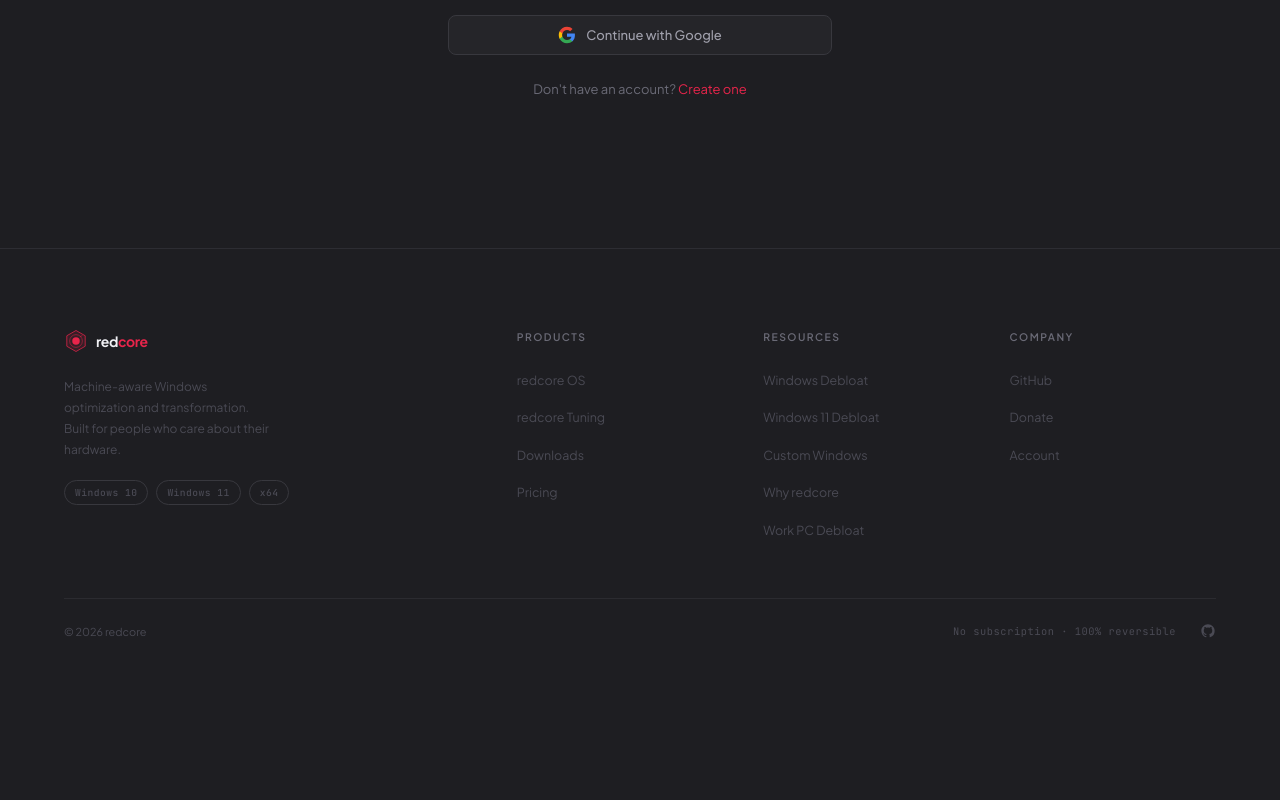
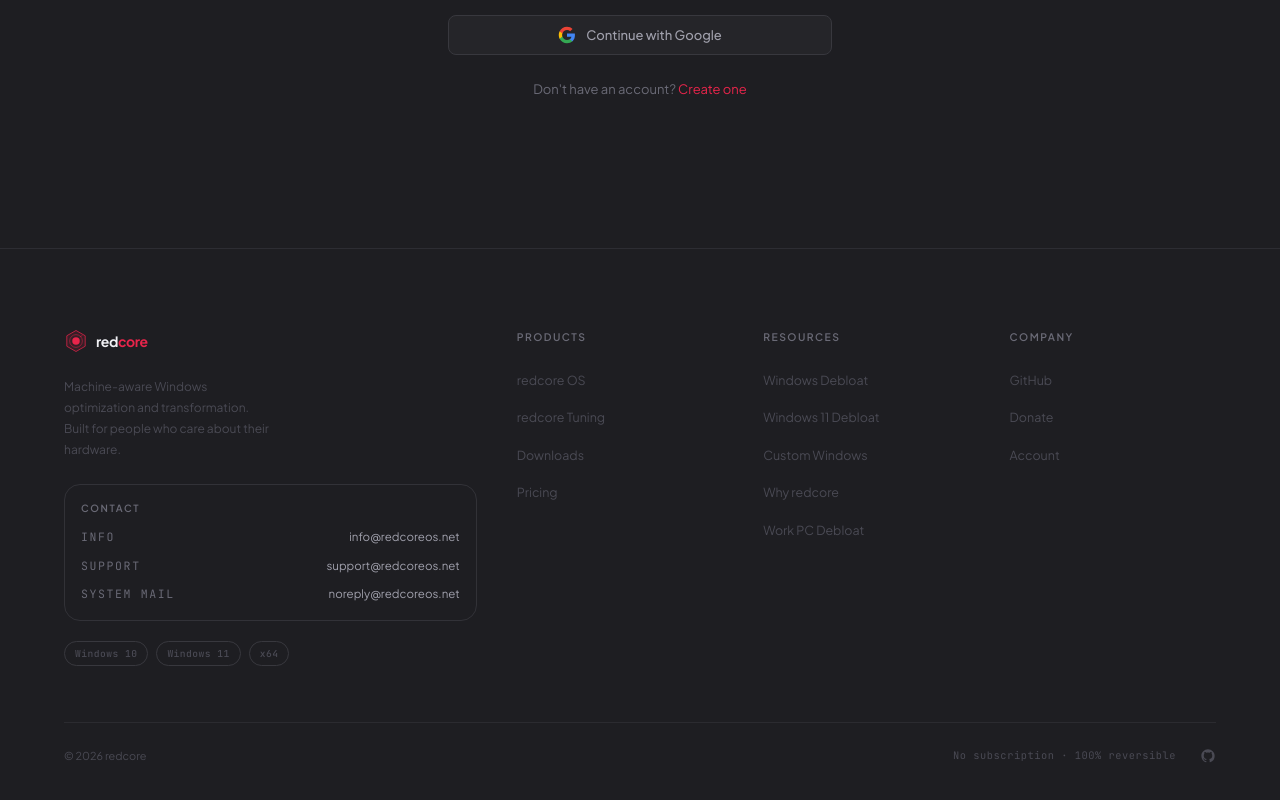
Before and after one commit to redpersongpt/redcoreOS, a Next.js app in the folder apps/web/: page /login in a window 1280 px wide. Shown: the part 552-1352 px from the top of the page. Before the commit the page ends 1272 px from the top, so only its background shows below. Built offline with nearby package versions, Linux system fonts and the light colour scheme; no server answers.

Commit message:
web: wire self-hosted mail and align favicon

```diff
--- a/apps/web/package.json
+++ b/apps/web/package.json
@@ -21,6 +21,7 @@
     "nanoid": "^5.1.7",
     "next": "16.2.1",
     "next-auth": "5.0.0-beta.30",
+    "nodemailer": "^7.0.13",
     "react": "19.2.4",
     "react-dom": "19.2.4",
     "stripe": "^21.0.0"
@@ -28,6 +29,7 @@
   "devDependencies": {
     "@tailwindcss/postcss": "^4",
     "@types/bcryptjs": "^3.0.0",
+    "@types/nodemailer": "^6.4.17",
     "@types/node": "^20",
     "@types/react": "^19",
     "@types/react-dom": "^19",
--- a/apps/web/src/app/layout.tsx
+++ b/apps/web/src/app/layout.tsx
@@ -40,11 +40,9 @@
   creator: "redcore",
   publisher: "redcore",
   icons: {
-    icon: [
-      { url: "/icon.svg", type: "image/svg+xml" },
-      { url: "/favicon.png", type: "image/png" },
-    ],
-    apple: "/favicon.png",
+    icon: [{ url: "/redcore-logo.png", type: "image/png" }],
+    shortcut: ["/redcore-logo.png"],
+    apple: "/redcore-logo.png",
   },
   openGraph: {
     title: "redcore — Windows Optimization & Transformation Tools",
--- a/apps/web/src/components/sections/FooterSection.tsx
+++ b/apps/web/src/components/sections/FooterSection.tsx
@@ -22,6 +22,12 @@
   { label: "Account", href: "/profile" },
 ];
 
+const contactLinks = [
+  { label: "Info", href: "mailto:info@redcoreos.net", value: "info@redcoreos.net" },
+  { label: "Support", href: "mailto:support@redcoreos.net", value: "support@redcoreos.net" },
+  { label: "System Mail", href: "mailto:noreply@redcoreos.net", value: "noreply@redcoreos.net" },
+];
+
 export function FooterSection() {
   return (
     <footer className="border-t border-border/60" role="contentinfo">
@@ -36,6 +42,28 @@
               Machine-aware Windows optimization and transformation. Built for
               people who care about their hardware.
             </p>
+            <div className="mt-6 rounded-2xl border border-border/80 bg-surface-elevated/50 p-4">
+              <p className="text-[0.62rem] font-semibold uppercase tracking-[0.16em] text-ink-tertiary">
+                Contact
+              </p>
+              <ul className="mt-3 space-y-2.5">
+                {contactLinks.map((link) => (
+                  <li key={link.label}>
+                    <a
+                      href={link.href}
+                      className="group flex items-center justify-between gap-4 text-[0.72rem] text-ink-muted transition-colors duration-150 hover:text-ink-primary"
+                    >
+                      <span className="font-mono uppercase tracking-[0.14em] text-ink-tertiary">
+                        {link.label}
+                      </span>
+                      <span className="truncate text-right text-[0.72rem] text-ink-secondary transition-colors group-hover:text-ink-primary">
+                        {link.value}
+                      </span>
+                    </a>
+                  </li>
+                ))}
+              </ul>
+            </div>
             {/* Badges */}
             <div className="mt-5 flex flex-wrap gap-2">
               {["Windows 10", "Windows 11", "x64"].map((b) => (
--- a/apps/web/src/components/sections/HeroSection.tsx
+++ b/apps/web/src/components/sections/HeroSection.tsx
@@ -255,13 +255,13 @@
                 initial={{ opacity: 0, y: 60, filter: "blur(12px)" }}
                 animate={{ opacity: 1, y: 0, filter: "blur(0px)" }}
                 transition={{ delay: 0.1, duration: 1, ease }}>
-                we hate Windows,
+                We Hate W*ndows,
               </motion.span>
               <motion.span className="block bg-gradient-to-r from-accent via-[#FF3860] to-accent bg-clip-text text-transparent"
                 initial={{ opacity: 0, y: 60, filter: "blur(12px)" }}
                 animate={{ opacity: 1, y: 0, filter: "blur(0px)" }}
                 transition={{ delay: 0.25, duration: 1, ease }}>
-                and you should too.
+                And You Should Too.
               </motion.span>
             </h1>
 
--- a/apps/web/src/lib/email.ts
+++ b/apps/web/src/lib/email.ts
@@ -1,3 +1,5 @@
+import nodemailer from "nodemailer";
+
 export interface EmailOptions {
   to: string;
   subject: string;
@@ -14,17 +16,12 @@
 const CAPTION = "#8A8198";
 
 export async function sendEmail(opts: EmailOptions): Promise<void> {
-  const isDev = process.env.NODE_ENV !== "production" || !process.env.SENDGRID_API_KEY;
+  const fromEmail = process.env.EMAIL_FROM ?? "noreply@redcoreos.net";
+  const fromName = process.env.EMAIL_FROM_NAME ?? APP_NAME;
+  const canUseSendGrid = Boolean(process.env.SENDGRID_API_KEY);
+  const canUseSendmail = process.env.SENDMAIL_ENABLED !== "false";
 
-  if (isDev) {
-    const links = [...opts.html.matchAll(/href="([^"]+)"/g)].map((m) => m[1]);
-    console.log(`\n📧  Email → ${opts.to}`);
-    console.log(`    Subject: ${opts.subject}`);
-    for (const link of links) console.log(`    Link: ${link}`);
-    console.log();
-    return;
-  }
-
+  if (canUseSendGrid) {
     const res = await fetch("https://api.sendgrid.com/v3/mail/send", {
       method: "POST",
       headers: {
@@ -34,8 +31,8 @@
       body: JSON.stringify({
         personalizations: [{ to: [{ email: opts.to }] }],
         from: {
-        email: process.env.EMAIL_FROM ?? "noreply@redcoreos.net",
-        name: process.env.EMAIL_FROM_NAME ?? APP_NAME,
+          email: fromEmail,
+          name: fromName,
         },
         subject: opts.subject,
         content: [{ type: "text/html", value: opts.html }],
@@ -46,6 +43,35 @@
       const body = await res.text().catch(() => "(no body)");
       throw new Error(`SendGrid delivery failed (${res.status}): ${body}`);
     }
+    return;
+  }
+
+  if (canUseSendmail) {
+    const transporter = nodemailer.createTransport({
+      sendmail: true,
+      newline: "unix",
+      path: process.env.SENDMAIL_BIN ?? "/usr/sbin/sendmail",
+    });
+
+    await transporter.sendMail({
+      from: `"${fromName}" <${fromEmail}>`,
+      to: opts.to,
+      subject: opts.subject,
+      html: opts.html,
+    });
+    return;
+  }
+
+  if (process.env.NODE_ENV !== "production") {
+    const links = [...opts.html.matchAll(/href="([^"]+)"/g)].map((m) => m[1]);
+    console.log(`\n📧  Email → ${opts.to}`);
+    console.log(`    Subject: ${opts.subject}`);
+    for (const link of links) console.log(`    Link: ${link}`);
+    console.log();
+    return;
+  }
+
+  throw new Error("Email delivery is not configured. Set SENDGRID_API_KEY or enable sendmail.");
 }
 
 function emailWrapper(title: string, body: string): string {
--- /dev/null
+++ b/apps/web/src/types/nodemailer.d.ts
@@ -0,0 +1 @@
+declare module "nodemailer";
```
Also changed, not shown: 2 other files (tests, documents, lock files or other folders). Lines whose indentation alone changed are shown as unchanged.
